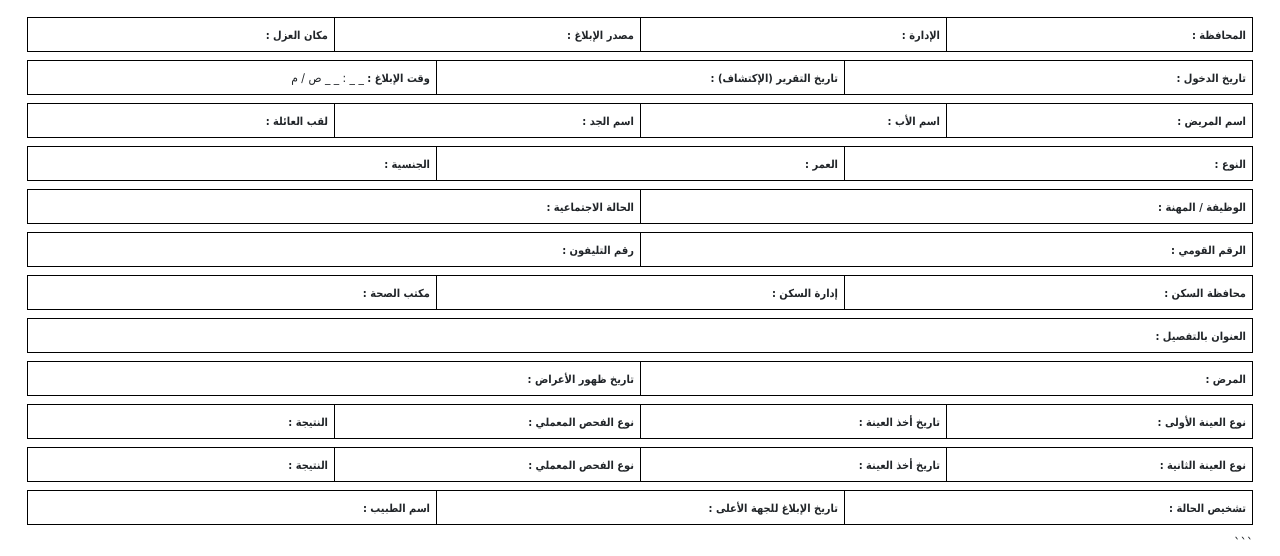
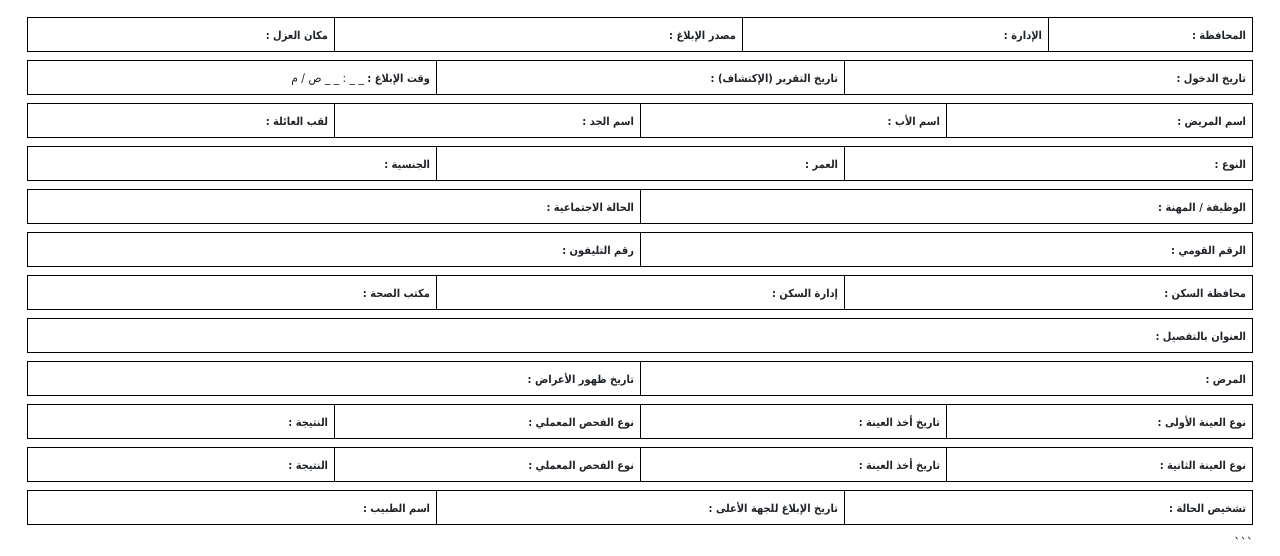
Before and after one commit to A-Almandouh/nedss-system, a plain HTML site: page Templates/1.html in a window 1280 px wide. Shown: the part 171-727 px from the top of the page. Drawn offline with nearby package versions, Linux system fonts and the light colour scheme; a script that the page names is missing.

Commit message:
Update 1.html

```diff
--- a/Templates/1.html
+++ b/Templates/1.html
@@ -199,7 +199,7 @@ body{
 
 <div class="row g-0 record">
 
-    <div class="col-3">
+    <div class="col-2">
         <span class="lbl">المحافظة : </span>
         <span class="val" data-field="ReportingGov"></span>
     </div>
@@ -209,7 +209,7 @@ body{
         <span class="val" data-field="ReportingDistrict"></span>
     </div>
 
-    <div class="col-3">
+    <div class="col-4">
         <span class="lbl">مصدر الإبلاغ : </span>
         <span class="val" data-field="NotificationSource"></span>
     </div>
```
